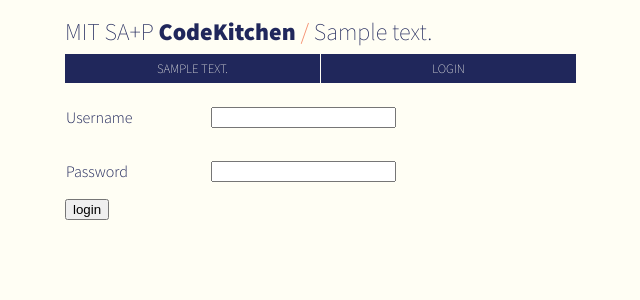
After one commit to sap-codekitchen/django_site, a Django app: template templates/registration/login.html in a window 1280 px wide. The commit adds this page. Shown: the top 300 px of the page, without its empty margins (319-959 px from the left). Run offline with Django 3.2, Linux system fonts and the light colour scheme; the template is opened without the code that fills it: most values are stand-ins (such as "Sample title", 1, 10 or a date in 2020); form fields are guessed from the names that the template uses; style sheets or scripts are compiled from the project's sources; some libraries are stand-ins or nearby versions.

Commit message:
added navigation, skeletons for additional views

```diff
--- a/codekitchen/codekitchen/views.py
+++ b/codekitchen/codekitchen/views.py
@@ -1,5 +1 @@
-from .viewclasses import TemplateView
-
-home = TemplateView( 'index.html', {
-            'pageclass':'home'
-            })
+from .viewclasses import NamedView
--- a/front/less/style-entry.less
+++ b/front/less/style-entry.less
@@ -11,22 +11,61 @@ html, body { margin: 0; padding: 0; }
 
 #container { margin: 0 auto; max-width: @em * 32; padding: 1rem 1rem 5rem 1rem; }
 
-h1, h2, h3, h4, table { .header; }
+h1, h2, h3, h4, table { .header; .clear; }
 
-header h1 { border-bottom: 2px solid @ramp5; padding-bottom: 1rem; font-weight: 200; }
+header h1 {
+    .big;
+    a { .hairline; color: @text; &:hover {
+            color: @ramp3;
+    }}
+    padding-bottom: @vu * .25;
+    .trail-sep {
+        color: @ramp5;
+    }
+}
+.home {
+    header h1 { .double; padding-bottom: @vu * .25; }
+}
 header h1 .org { .black; }
 
+.main-nav {
+    .upper; .hairline; .sans; .small;
+    margin-bottom: @vu * .25;
+    ul {
+        .clear;
+        display: table;
+        width: 100%;
+        padding: 0;
+        table-layout: fixed;
+        list-style-type: none;
+    }
+    li.nav-item {
+        background-color: @text;
+        border-right: 1px solid @back;
+        &:hover {
+            background-color: @ramp3;
+        }
+    }
+    a {
+        display: table-cell;
+        text-align: center;
+        .hairline;
+        color: @back;
+        &:hover {
+            color: @back;
+        }
+    }
+}
+
 p, ul { line-height: @vu; }
-
-ul { list-style-type: none; padding: 0 1rem; }
 
 a { color: @link; text-decoration: none; .semibold; }
 a:hover { color: @linkhover; }
 
 section {
   border-top: 2px solid @ramp6;
-  margin-top: 2rem;
-  padding-top: 0.5rem;
+  margin-top: @vu * 1.5;
+  padding-top: @vu * .5;
 }
 
 section:first-child {
--- a/front/less/typography.less
+++ b/front/less/typography.less
@@ -1,3 +1,4 @@
+.clear { margin: 0; padding: 0; }
 @sans: "Source Sans Pro", Helvetica, sans-serif;
 @serif: "Merriweather", Georgia, serif;
 
@@ -25,6 +26,10 @@ Merriweather 300 400 700 900
 .upper { text-transform: uppercase; }
 .lower { text-transform: lowercase; }
 
+.small { font-size: @em * 0.8; }
+.big { font-size: @em * 1.5; }
+.double { font-size: @em * 2; }
+
 .bodyfont {
     .serif;
     font-size: @em;
--- a/gulpfile.js
+++ b/gulpfile.js
@@ -18,7 +18,10 @@ gulp.task('less', function(){
 		.pipe(gulp.dest('./static/css/'))
 });
 
+gulp.task('watch', function(){
+	gulp.watch(lessFiles, ['less']);
+});
 
 // Default Task
-gulp.task('default', ['less']);
+gulp.task('default', ['less', 'watch']);
 gulp.task('build', ['less']);
--- a/templates/head.html
+++ b/templates/head.html
@@ -10,7 +10,8 @@
     <![endif]-->
     {% endblock %}
 
-    <title>{% block title %}CodeKitchen - MIT SA+P{% endblock %}</title>
+    <title>{% block title %}
+      {% if pagetitle %}{{pagetitle}}{% else %}CodeKitchen - MIT SA+P{% endif %}{% endblock %}</title>
 
     {% block fonts %}
   <link href='http://fonts.googleapis.com/css?family=Source+Sans+Pro:200,300,400,600,700,900,200italic,300italic,600italic,700italic,900italic|Merriweather:400,300,700,900,300italic,400italic,700italic,900italic' rel='stylesheet' type='text/css'>
--- a/templates/header.html
+++ b/templates/header.html
@@ -3,13 +3,15 @@
 
     {% block titleblock %}
       <h1 class="titleblock">
-        <span class="institution"> MIT SA+P </span>
-        <span class="org"> CodeKitchen </span>
+        <a href="{% url "home" %}">
+          <span class="institution"> MIT SA+P </span>
+          <span class="org"> CodeKitchen </span>
+        </a>
 
         {% if linktrail %}
         {% for link in linktrail %}
         <span class="trail-item">
-          /
+          <span class="trail-sep">/</span>
           <a href="{{link.url}}">{{link.text}}</a>
         </span>
         {% endfor %}
@@ -20,12 +22,24 @@
     {% block navigation %}
       <nav class="main-nav">
         {% if navlinks %}
-        {% for link in navlinks %}
-          <li.nav-item>
-            <a href="{{link.url}}">{{link.text}}</a>
-          </li>
-        {% endfor %}
-        {% endif %}
+        <ul>
+          {% for link in navlinks %}
+            <a href="{{link.url}}">
+            <li class="nav-item">
+              {{link.text}}
+            </li></a>
+          {% endfor %}
+          {% endif %}
+          {% if not user.is_authenticated %}
+            <a href="{% url "login" %}">
+              <li class="nav-item">login</li>
+            </a>
+          {% else %}
+            <a href="{% url "logout" %}">
+              <li class="nav-item">logout</li>
+            </a>
+          {% endif %}
+        </ul>
       </nav>
     {% endblock navigation %}
 
--- /dev/null
+++ b/templates/registration/login.html
@@ -0,0 +1,26 @@
+{% extends "base.html" %}
+
+{% block content %}
+
+{% if form.errors %}
+<p>Your username and password didn't match. Please try again.</p>
+{% endif %}
+
+<form method="post" action="{% url 'django.contrib.auth.views.login' %}">
+{% csrf_token %}
+<table>
+<tr>
+    <td>{{ form.username.label_tag }}</td>
+    <td>{{ form.username }}</td>
+</tr>
+<tr>
+    <td>{{ form.password.label_tag }}</td>
+    <td>{{ form.password }}</td>
+</tr>
+</table>
+
+<input type="submit" value="login" />
+<input type="hidden" name="next" value="{{ next }}" />
+</form>
+
+{% endblock %}
--- /dev/null
+++ b/templates/registration/password_reset_email.html
@@ -0,0 +1,2 @@
+Someone asked for password reset for email {{ email }}. Follow the link below:
+{{ protocol}}://{{ domain }}{% url 'password_reset_confirm' uidb64=uid token=token %}
```
Also changed, not shown: codekitchen/codekitchen/urls.py (+8 -4 lines), codekitchen/codekitchen/viewclasses.py (+31 -0 lines), templates/blog.html (added, +13 -0 lines), templates/events.html (added, +13 -0 lines), templates/resources.html (added, +13 -0 lines), templates/home.html (renamed from templates/index.html), templates/registration/password_reset_form.html (added), 1 other file.
